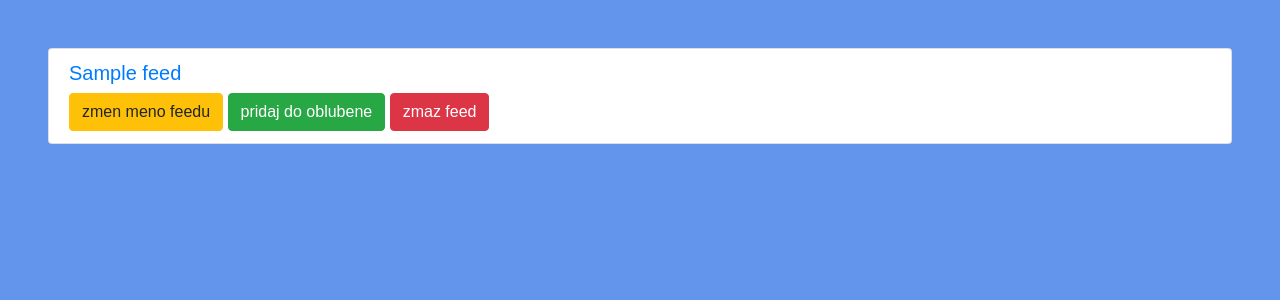
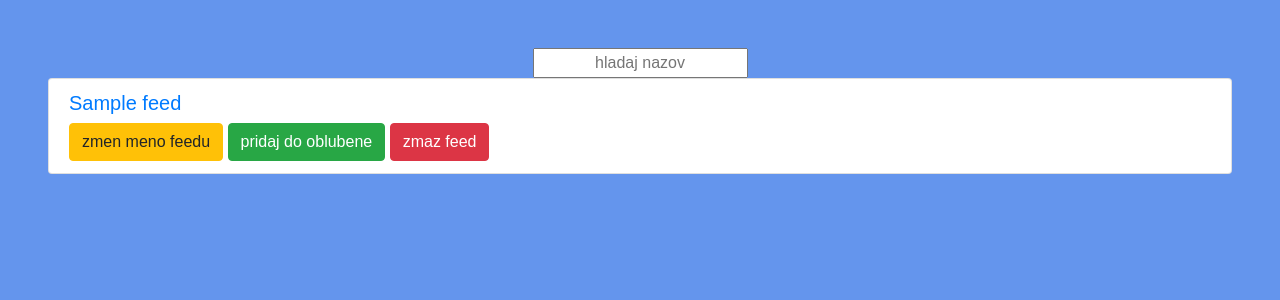
Before and after one commit to Goreslav/rss, a Symfony app: template templates/all_feeds/index.html.twig in a window 1280 px wide. Shown: the part 80-380 px from the top of the page. Run offline with Twig, Linux system fonts and the light colour scheme; the template is opened without the code that fills it: most values are stand-ins (such as "Sample title", 1, 10 or a date in 2020); style sheets or scripts are compiled from the project's sources; some libraries are stand-ins or nearby versions.

Commit message:
+ added js search

```diff
--- a/templates/all_feeds/index.html.twig
+++ b/templates/all_feeds/index.html.twig
@@ -5,9 +5,13 @@
 {% block body %}
 {% set get = '?url=' %}
     <div class="p-5">
-    <div class="list-group">
+       <div class="text-center">
+           <input type="text" id="myInput" onkeyup="myFunction()" placeholder="hladaj nazov" title="pis">
+       </div>
+
+    <ul class="list-group" id="list">
         {% for feed in feeds %}
-            <div class="list-group-item list-group-item-action">
+            <li class="list-group-item list-group-item-action" id="row">
                 <a href=" {{url('read_feed') ~ get ~  feed.link }}" class="  ">
                     <div class="d-flex w-80 justify-content-between">
                         <h5>{{ feed.name }}</h5>
@@ -22,10 +26,30 @@
                         <button class='btn btn-danger ' name='decision' value='delete' >zmaz feed</button>
                     </form>
                 </div>
-             </div>
+             </li>
         {% endfor %}
-    </div>
+    </ul>
 </div>
+    <script>
+        function myFunction() {
+            var input, filter, table, tr, td, i, txtValue;
+            input = document.getElementById("myInput");
+            filter = input.value.toUpperCase();
+            table = document.getElementById("list");
+            tr = table.getElementsByTagName("li");
+            for (i = 0; i < tr.length; i++) {
+                td = tr[i].getElementsByTagName("h5")[0];
+                if (td) {
+                    txtValue = td.textContent || td.innerText;
+                    if (txtValue.toUpperCase().indexOf(filter) > -1) {
+                        tr[i].style.display = "";
+                    } else {
+                        tr[i].style.display = "none";
+                    }
+                }
+            }
+        }
+    </script>
 
     {% for message in app.flashes('warning') %}
         <div class="alert alert-warning text-center">
--- a/templates/feed/index.html.twig
+++ b/templates/feed/index.html.twig
@@ -24,6 +24,7 @@
             </div>
         </nav>
     </div>
+
 {% endblock %}
 
 {% block body %}
```
Also changed, not shown: assets/general/js/app.js (line endings or trailing spaces).
